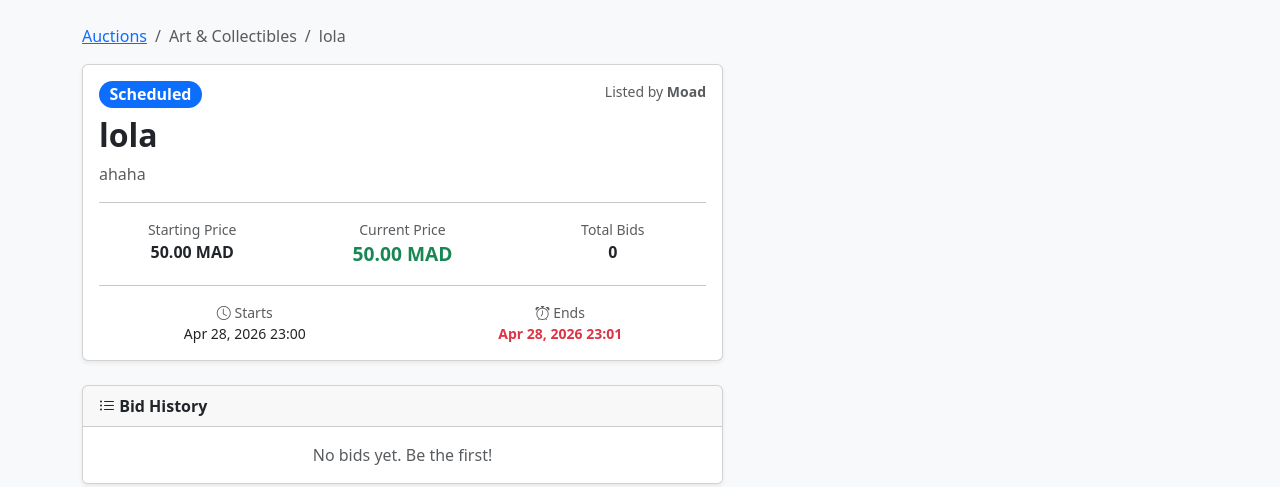
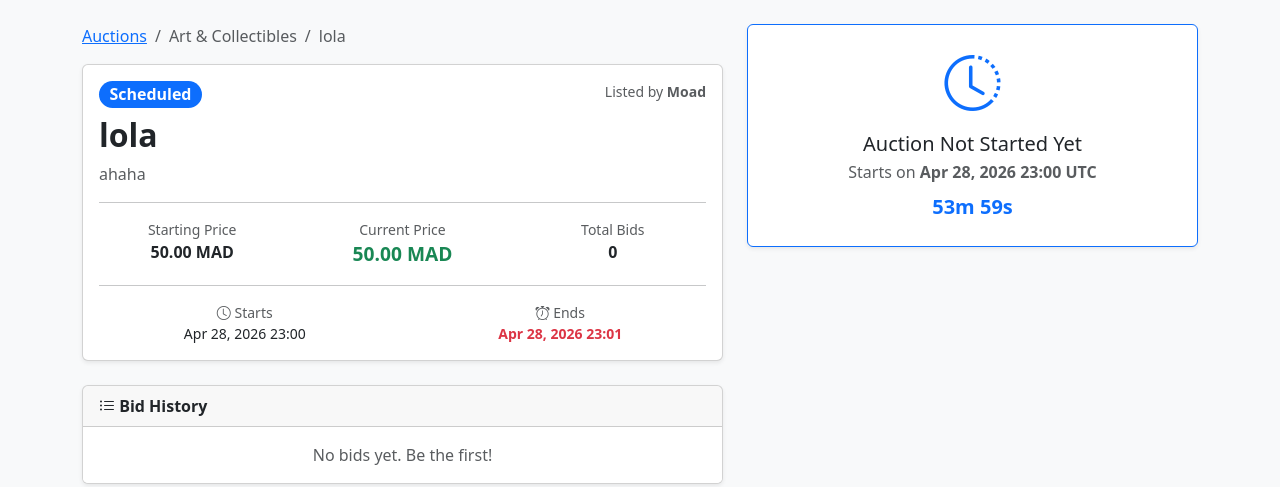
Before and after one commit to ElAzzouziAyoub/MazadLive_DjangoProject, a Django app: page /auctions/2/ in a window 1280 px wide. Shown: the part 60-547 px from the top of the page. Run offline with Django 5.2, Linux system fonts and the light colour scheme; data comes from the database, SQL or seed files in the repository; both versions use the stored data as it was after the commit; data that the repository does not hold is empty.

Commit message:
minor bugs v2

```diff
--- a/MazadLive/auctions/templates/auctions/auction_detail.html
+++ b/MazadLive/auctions/templates/auctions/auction_detail.html
@@ -79,7 +79,18 @@
 
   <!-- Right: Bid form / watchlist -->
   <div class="col-lg-5">
-    {% if auction.status == "LIVE" %}
+
+    {% if auction.status == "SCHEDULED" %}
+    <div class="card shadow-sm mb-3 border-primary">
+      <div class="card-body text-center py-4">
+        <i class="bi bi-clock-history display-4 text-primary"></i>
+        <h5 class="mt-3 mb-1">Auction Not Started Yet</h5>
+        <p class="text-muted mb-2">Starts on <strong>{{ auction.start_time|date:"M d, Y H:i" }} UTC</strong></p>
+        <div id="countdown" class="fs-5 fw-bold text-primary mt-2"></div>
+      </div>
+    </div>
+
+    {% elif auction.status == "LIVE" %}
     <div class="card shadow-sm mb-3">
       <div class="card-header fw-bold"><i class="bi bi-hammer"></i> Place a Bid</div>
       <div class="card-body">
@@ -119,6 +130,27 @@
         {% endif %}
       </div>
     </div>
+    <!-- Live countdown to end -->
+    <div class="card shadow-sm mb-3 border-success">
+      <div class="card-body text-center py-2">
+        <small class="text-muted">Time remaining</small>
+        <div id="countdown" class="fs-5 fw-bold text-success"></div>
+      </div>
+    </div>
+
+    {% elif auction.status == "CLOSED" %}
+    <div class="card shadow-sm mb-3 border-secondary">
+      <div class="card-body text-center py-4">
+        <i class="bi bi-flag-fill display-4 text-secondary"></i>
+        <h5 class="mt-3 mb-1">Auction Ended</h5>
+        {% if auction.winner %}
+          <p class="text-muted mb-0">Won by <strong>{{ auction.winner.username }}</strong>
+          at <strong>{{ auction.current_price }} MAD</strong></p>
+        {% else %}
+          <p class="text-muted mb-0">No bids were placed.</p>
+        {% endif %}
+      </div>
+    </div>
     {% endif %}
 
     <!-- Watchlist toggle -->
@@ -147,3 +179,41 @@
   </div>
 </div>
 {% endblock %}
+
+{% block scripts %}
+{% if auction.status == "SCHEDULED" %}
+<script>
+(function () {
+  var target = new Date("{{ auction.start_time.isoformat }}");
+  var el = document.getElementById("countdown");
+  function pad(n) { return n < 10 ? "0" + n : n; }
+  function tick() {
+    var diff = Math.floor((target - Date.now()) / 1000);
+    if (diff <= 0) { el.textContent = "Starting…"; location.reload(); return; }
+    var h = Math.floor(diff / 3600);
+    var m = Math.floor((diff % 3600) / 60);
+    var s = diff % 60;
+    el.textContent = (h > 0 ? h + "h " : "") + pad(m) + "m " + pad(s) + "s";
+  }
+  tick(); setInterval(tick, 1000);
+})();
+</script>
+{% elif auction.status == "LIVE" %}
+<script>
+(function () {
+  var target = new Date("{{ auction.end_time.isoformat }}");
+  var el = document.getElementById("countdown");
+  function pad(n) { return n < 10 ? "0" + n : n; }
+  function tick() {
+    var diff = Math.floor((target - Date.now()) / 1000);
+    if (diff <= 0) { el.textContent = "Ending…"; location.reload(); return; }
+    var h = Math.floor(diff / 3600);
+    var m = Math.floor((diff % 3600) / 60);
+    var s = diff % 60;
+    el.textContent = (h > 0 ? h + "h " : "") + pad(m) + "m " + pad(s) + "s";
+  }
+  tick(); setInterval(tick, 1000);
+})();
+</script>
+{% endif %}
+{% endblock %}
```
Also changed, not shown: MazadLive/db.sqlite3.
